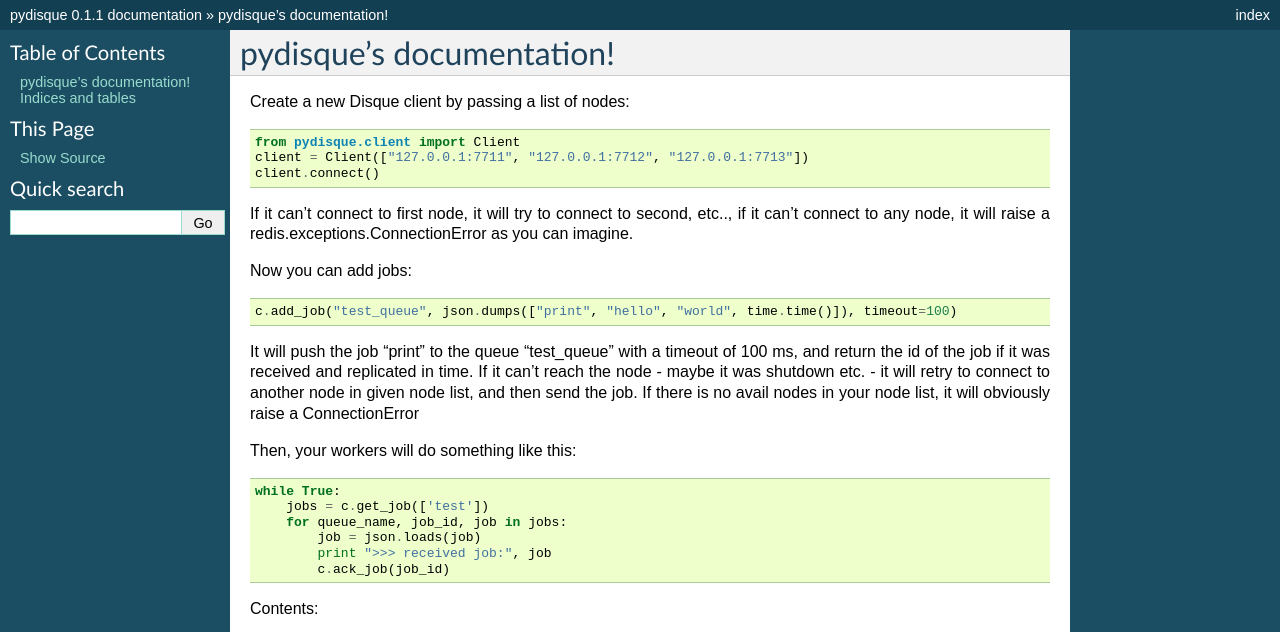
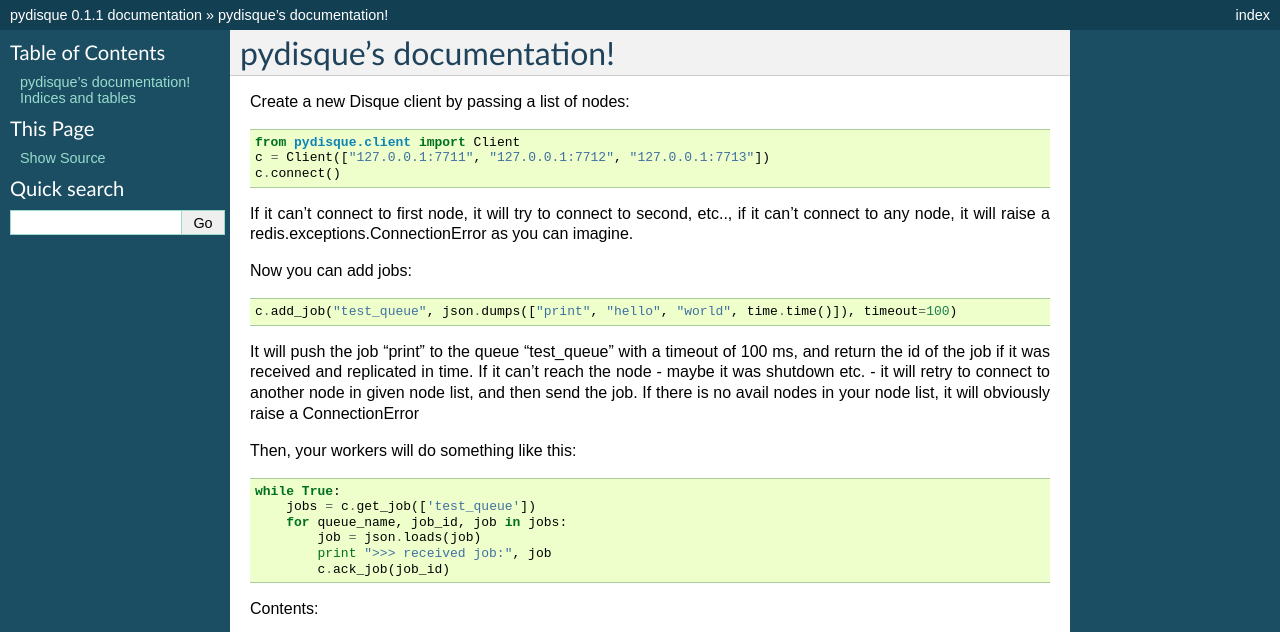
Before and after one commit to ybrs/pydisque, a Sphinx documentation site: the page built from docs/index.rst, in a window 1280 px wide, cut to the strip 0-632 px from the top of the page. Built offline with Sphinx 7.4.7, drawn with Linux system fonts in a browser that asks for light colours.

Commit message:
Update index.rst to make examples consistent

```diff
--- a/docs/index.rst
+++ b/docs/index.rst
@@ -9,8 +9,8 @@ pydisque's documentation!
 Create a new Disque client by passing a list of nodes::
 
     from pydisque.client import Client
-    client = Client(["127.0.0.1:7711", "127.0.0.1:7712", "127.0.0.1:7713"])
-    client.connect()
+    c = Client(["127.0.0.1:7711", "127.0.0.1:7712", "127.0.0.1:7713"])
+    c.connect()
 
 If it can't connect to first node, it will try to connect to second, etc.., if it can't connect to any node, it will raise a redis.exceptions.ConnectionError as you can imagine.
 
@@ -25,7 +25,7 @@ in time. If it can't reach the node - maybe it was shutdown etc. - it will retry
 Then, your workers will do something like this::
 
     while True:
-        jobs = c.get_job(['test'])
+        jobs = c.get_job(['test_queue'])
         for queue_name, job_id, job in jobs:
             job = json.loads(job)
             print ">>> received job:", job
```
